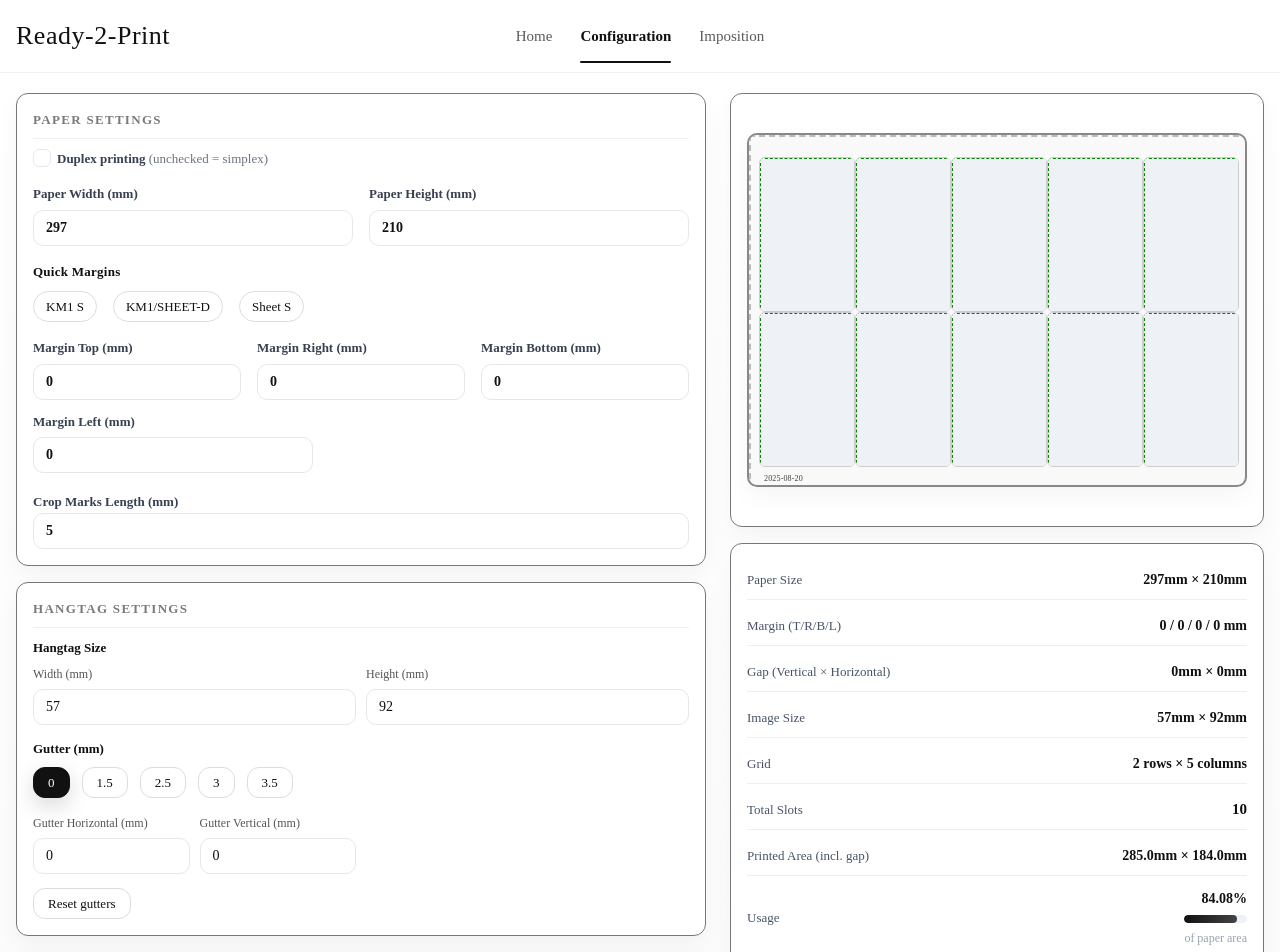
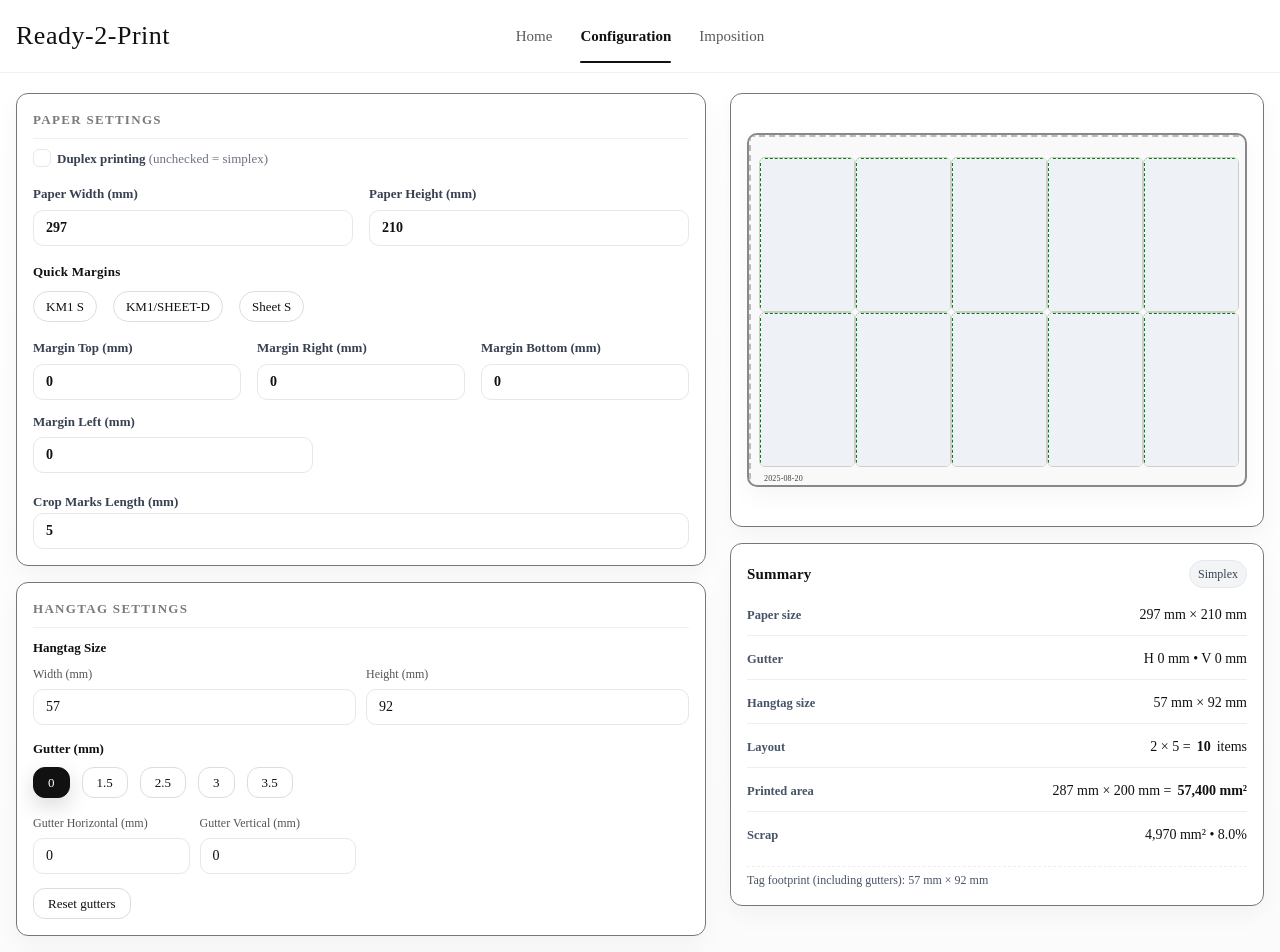
Before and after one commit to danh-tc/n-ups, a Next.js app: page /configuration in a window 1280 px wide. Shown: the top 952 px of the page. Built offline with nearby package versions, Linux system fonts and the light colour scheme.

Commit message:
Modify summary table

```diff
--- a/components/layout/SummaryTable.tsx
+++ b/components/layout/SummaryTable.tsx
@@ -1,118 +1,152 @@
 "use client";
 
+import React, { useMemo } from "react";
 import "./summary-table.scss";
+import { useImpositionStore } from "@/store/useImpositionStore";
+import type { PaperConfig, ImageConfig } from "@/types/types";
 
-interface Props {
-  paper: { width: number; height: number };
-  image: { width: number; height: number };
-  layout: { rows: number; cols: number; totalSlots: number };
-  gap: { horizontal: number; vertical: number };
-  margin: { top: number; right: number; bottom: number; left: number };
+const clamp0 = (n: number): number => (Number.isFinite(n) && n > 0 ? n : 0);
+const eq = (a: number, b: number): boolean => Math.abs(a - b) < 1e-6;
+
+function formatMm(n: number, digits = 1): string {
+  return `${Number(n.toFixed(digits))} mm`;
+}
+function formatMm2(n: number): string {
+  const abs = Math.abs(n);
+  const digits = abs >= 10000 ? 0 : 1;
+  return `${Number(n.toFixed(digits)).toLocaleString()} mm²`;
+}
+function formatPct(n: number, digits = 1): string {
+  return `${n.toFixed(digits)}%`;
 }
 
-export const SummaryTable: React.FC<Props> = ({
-  paper,
-  image,
-  layout,
-  gap,
-  margin,
-}) => {
-  const printedWidth =
-    layout.cols * image.width + (layout.cols - 1) * gap.horizontal;
-  const printedHeight =
-    layout.rows * image.height + (layout.rows - 1) * gap.vertical;
+/** Printed (placeable) area after margins AND crop-marks */
+function computePrintedArea(paper: PaperConfig): {
+  printedW: number;
+  printedH: number;
+  printedArea: number;
+} {
+  const { width, height, margin, cutMarkLengthMm } = paper;
+  const cut = clamp0(cutMarkLengthMm ?? 0);
 
-  const paperArea = paper.width * paper.height;
-  const printedArea = printedWidth * printedHeight;
-  const usageRaw = (printedArea / paperArea) * 100;
-  const usagePercent = usageRaw.toFixed(2);
-  const usageClamped = Math.max(0, Math.min(100, usageRaw)); // for bar width
+  const printedW = clamp0(width - margin.left - margin.right - 2 * cut);
+  const printedH = clamp0(height - margin.top - margin.bottom - 2 * cut);
+
+  return { printedW, printedH, printedArea: printedW * printedH };
+}
+
+/** Layout = rows/cols/items based on printed area + tag footprint */
+function computeLayout(
+  paper: PaperConfig,
+  image: ImageConfig
+): {
+  rows: number;
+  cols: number;
+  items: number;
+  tagW: number;
+  tagH: number;
+  printedW: number;
+  printedH: number;
+} {
+  const { printedW, printedH } = computePrintedArea(paper);
+
+  const m = image.margin ?? { top: 0, right: 0, bottom: 0, left: 0 };
+  const tagW = clamp0(image.width + clamp0(m.left) + clamp0(m.right));
+  const tagH = clamp0(image.height + clamp0(m.top) + clamp0(m.bottom));
+
+  const gapX = clamp0(paper.gap.horizontal);
+  const gapY = clamp0(paper.gap.vertical);
+
+  const cols =
+    tagW <= 0 ? 0 : Math.max(0, Math.floor((printedW + gapX) / (tagW + gapX)));
+  const rows =
+    tagH <= 0 ? 0 : Math.max(0, Math.floor((printedH + gapY) / (tagH + gapY)));
+
+  return { rows, cols, items: rows * cols, tagW, tagH, printedW, printedH };
+}
+
+export const SummaryTable: React.FC = () => {
+  const paper = useImpositionStore((s) => s.paper);
+  const image = useImpositionStore((s) => s.image);
+
+  const { rows, cols, items, tagW, tagH, printedW, printedH } = useMemo(
+    () => computeLayout(paper, image),
+    [paper, image]
+  );
+
+  const printedArea = useMemo(() => printedW * printedH, [printedW, printedH]);
+
+  const paperArea = clamp0(paper.width * paper.height);
+  const scrapArea = Math.max(0, paperArea - printedArea);
+  const scrapPct = paperArea > 0 ? (scrapArea / paperArea) * 100 : 0;
+
+  const guttersH = image.margin?.left ?? 0;
+  const guttersV = image.margin?.top ?? 0;
 
   return (
-    <section className="rethink-summary" aria-label="Layout summary">
-      <dl className="rethink-summary__list">
+    <div className="rethink-summary">
+      <div className="rethink-summary__header">
+        <h3>Summary</h3>
+        <div className="rethink-summary__mode">
+          {paper.duplex ? "Duplex" : "Simplex"}
+        </div>
+      </div>
+
+      <dl className="rethink-summary__grid">
         <div className="rethink-summary__row">
-          <dt className="rethink-summary__label">Paper Size</dt>
-          <dd className="rethink-summary__value-cell">
-            <span className="rethink-summary__value">
-              {paper.width}mm × {paper.height}mm
-            </span>
+          <dt>Paper size</dt>
+          <dd>
+            {formatMm(paper.width)} × {formatMm(paper.height)}
           </dd>
         </div>
 
         <div className="rethink-summary__row">
-          <dt className="rethink-summary__label">Margin (T/R/B/L)</dt>
-          <dd className="rethink-summary__value-cell">
-            <span className="rethink-summary__value">
-              {margin.top} / {margin.right} / {margin.bottom} / {margin.left} mm
-            </span>
+          <dt>Gutter</dt>
+          <dd>
+            H {formatMm(guttersH)} • V {formatMm(guttersV)}
           </dd>
         </div>
 
         <div className="rethink-summary__row">
-          <dt className="rethink-summary__label">Gap (Vertical × Horizontal)</dt>
-          <dd className="rethink-summary__value-cell">
-            <span className="rethink-summary__value">
-              {gap.vertical}mm × {gap.horizontal}mm
-            </span>
+          <dt>Hangtag size</dt>
+          <dd>
+            {formatMm(image.width)} × {formatMm(image.height)}
           </dd>
         </div>
 
         <div className="rethink-summary__row">
-          <dt className="rethink-summary__label">Image Size</dt>
-          <dd className="rethink-summary__value-cell">
-            <span className="rethink-summary__value">
-              {image.width}mm × {image.height}mm
-            </span>
+          <dt>Layout</dt>
+          <dd>
+            {rows} × {cols} = <b>{items}</b> <span>items</span>
+          </dd>
+        </div>
+
+        <div className="rethink-summary__row rethink-summary__row--wrap">
+          <dt>Printed area</dt>
+          <dd>
+            {formatMm(printedW)} × {formatMm(printedH)} ={" "}
+            <b>{formatMm2(printedArea)}</b>
           </dd>
         </div>
 
         <div className="rethink-summary__row">
-          <dt className="rethink-summary__label">Grid</dt>
-          <dd className="rethink-summary__value-cell">
-            <span className="rethink-summary__value">
-              {layout.rows} rows × {layout.cols} columns
-            </span>
-          </dd>
-        </div>
-
-        <div className="rethink-summary__row rethink-summary__row--em">
-          <dt className="rethink-summary__label">Total Slots</dt>
-          <dd className="rethink-summary__value-cell">
-            <span className="rethink-summary__value">{layout.totalSlots}</span>
-          </dd>
-        </div>
-
-        <div className="rethink-summary__row">
-          <dt className="rethink-summary__label">Printed Area (incl. gap)</dt>
-          <dd className="rethink-summary__value-cell">
-            <span className="rethink-summary__value">
-              {printedWidth.toFixed(1)}mm × {printedHeight.toFixed(1)}mm
-            </span>
-          </dd>
-        </div>
-
-        <div className="rethink-summary__row">
-          <dt className="rethink-summary__label">Usage</dt>
-          <dd className="rethink-summary__value-cell">
-            <span className="rethink-summary__value">{usagePercent}%</span>
-            <div
-              className="rethink-summary__usage"
-              role="progressbar"
-              aria-valuemin={0}
-              aria-valuemax={100}
-              aria-valuenow={Number(usagePercent)}
-              aria-label="Paper area used"
-            >
-              <div
-                className="rethink-summary__usage-fill"
-                style={{ width: `${usageClamped}%` }} // dynamic inline width only
-              />
-            </div>
-            <span className="rethink-summary__usage-note">of paper area</span>
+          <dt>Scrap</dt>
+          <dd>
+            {formatMm2(scrapArea)} • {formatPct(scrapPct)}
           </dd>
         </div>
       </dl>
-    </section>
+
+      <div className="rethink-summary__footer">
+        <span className="rethink-summary__muted">
+          Tag footprint (including gutters): {formatMm(tagW)} × {formatMm(tagH)}
+        </span>
+        {eq(printedW, 0) || eq(printedH, 0) ? (
+          <span className="rethink-summary__warn">
+            Printed area is zero—check margins or crop mark length.
+          </span>
+        ) : null}
+      </div>
+    </div>
   );
 };
--- a/components/layout/summary-table.scss
+++ b/components/layout/summary-table.scss
@@ -1,70 +1,157 @@
-/* Modern key–value summary (desktop). Wrapped by your card container. */
+/* Card-neutral container. Parent controls outer padding/bg. */
 .rethink-summary {
+  --bd: #e5e7eb; /* border */
+  --fg: #111; /* primary text */
+  --muted: #475467; /* label text */
+  --hint: #98a2b3; /* secondary hint */
+  --row-sep: #eee; /* row divider */
+
   font-size: 14px;
-  /* Let the parent card control padding/background. Keep this neutral. */
+  color: var(--fg);
+  display: flex;
+  flex-direction: column;
+  gap: 10px;
+
+  /* header */
+  &__header {
+    display: flex;
+    align-items: center;
+    justify-content: space-between;
+    gap: 8px;
+
+    h3 {
+      margin: 0;
+      font-size: 15px;
+      line-height: 1.2;
+      letter-spacing: 0.01em;
+    }
   }
 
-.rethink-summary__list {
+  /* simplex/duplex pill */
+  &__mode {
+    font-size: 12px;
+    color: #374151;
+    background: #f3f4f6;
+    border: 1px solid var(--bd);
+    padding: 4px 8px;
+    border-radius: 999px;
+    white-space: nowrap;
+  }
+
+  /* key-value grid */
+  &__grid {
     margin: 0;
     padding: 0;
     display: grid;
-  gap: 6px; /* vertical rhythm between rows */
+    gap: 6px;
   }
 
-.rethink-summary__row {
+  &__row {
     display: grid;
-  grid-template-columns: 1fr auto; /* label | value cell */
-  align-items: center;
-  min-height: 40px;
+    grid-template-columns: 140px 1fr; /* label | value */
+    align-items: baseline;
+    min-height: 38px;
     padding: 6px 0;
-  border-bottom: 1px solid #eee;
+    border-bottom: 1px solid var(--row-sep);
+
+    dt {
+      margin: 0;
+      color: var(--muted);
+      font-weight: 600;
+      font-size: 12.5px;
     }
-.rethink-summary__row:last-child {
+    dd {
+      margin: 0;
+      text-align: right;
+      font-size: 14px;
+      color: var(--fg);
+      display: flex;
+      justify-content: flex-end;
+      align-items: baseline;
+      gap: 6px;
+      white-space: nowrap; /* avoids ugly wraps for “mm × mm” */
+    }
+
+    &--wrap dd {
+      flex-wrap: wrap;
+      white-space: normal; /* allow printed-area formula to wrap nicely */
+    }
+  }
+  &__row:last-child {
     border-bottom: 0;
   }
 
-.rethink-summary__label {
-  color: #475467; /* slate-600 */
-  font-size: 13px;
+  /* emphasize row (if needed) */
+  &__row--em dd {
+    font-weight: 700;
   }
 
-.rethink-summary__value-cell {
-  text-align: right;
-  display: flex;
-  flex-direction: column;
-  align-items: flex-end;
-  gap: 6px;
-  min-width: 0;
+  /* subtle highlight for scrap */
+  &__row--scrap {
+    background: #fffafa;
   }
 
-.rethink-summary__value {
-  color: #111;
-  font-weight: 600;
-  font-size: 14px;
-  white-space: nowrap;
+  /* small note text you append inside values */
+  &__hint {
+    font-size: 12px;
+    color: var(--hint);
   }
 
-.rethink-summary__row--em .rethink-summary__value {
-  font-size: 15px;
+  /* footer line under the table */
+  &__footer {
+    display: flex;
+    align-items: baseline;
+    justify-content: space-between;
+    gap: 8px;
+    padding-top: 4px;
+    border-top: 1px dashed var(--row-sep);
   }
+  &__muted {
+    font-size: 12px;
+    color: var(--muted);
+  }
+  &__warn {
+    font-size: 12px;
+    color: #b45309;
+  } /* amber-700 */
 
-/* Usage bar */
-.rethink-summary__usage {
+  /* optional usage bar (if you wire scrap % to width) */
+  &__usage {
     width: 100%;
-  max-width: 260px; /* keeps bar tidy in narrow cards */
+    max-width: 260px;
     height: 8px;
     border-radius: 999px;
     background: #eef2f7;
     overflow: hidden;
   }
-.rethink-summary__usage-fill {
+  &__usage-fill {
     height: 100%;
-  background: linear-gradient(90deg, #111, #444);
+    width: 0;
     border-radius: inherit;
-  width: 0;
+    background: linear-gradient(90deg, #16a34a, #15803d);
     transition: width 0.25s ease;
   }
-.rethink-summary__usage-note {
+  &__usage-note {
     font-size: 12px;
-  color: #98a2b3;
+    color: var(--hint);
+    white-space: nowrap;
   }
+
+  /* compact on narrow panels */
+  @media (max-width: 560px) {
+    &__row {
+      grid-template-columns: 120px 1fr;
+      min-height: 34px;
+    }
+    &__mode {
+      font-size: 11.5px;
+      padding: 3px 8px;
+    }
+    &__row dt {
+      font-size: 12px;
+    }
+    &__row dd {
+      font-size: 13.5px;
+    }
+  }
+}
```
Lines whose indentation alone changed are shown as unchanged.
